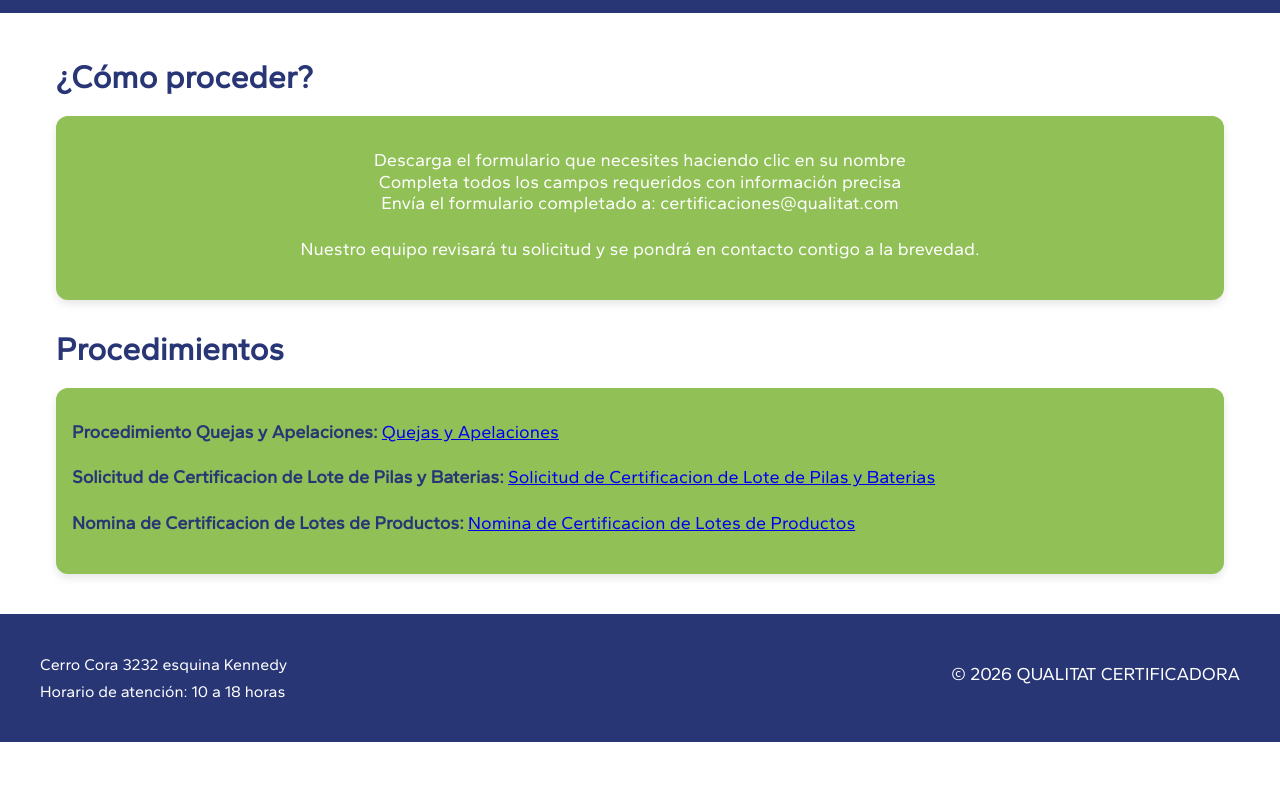
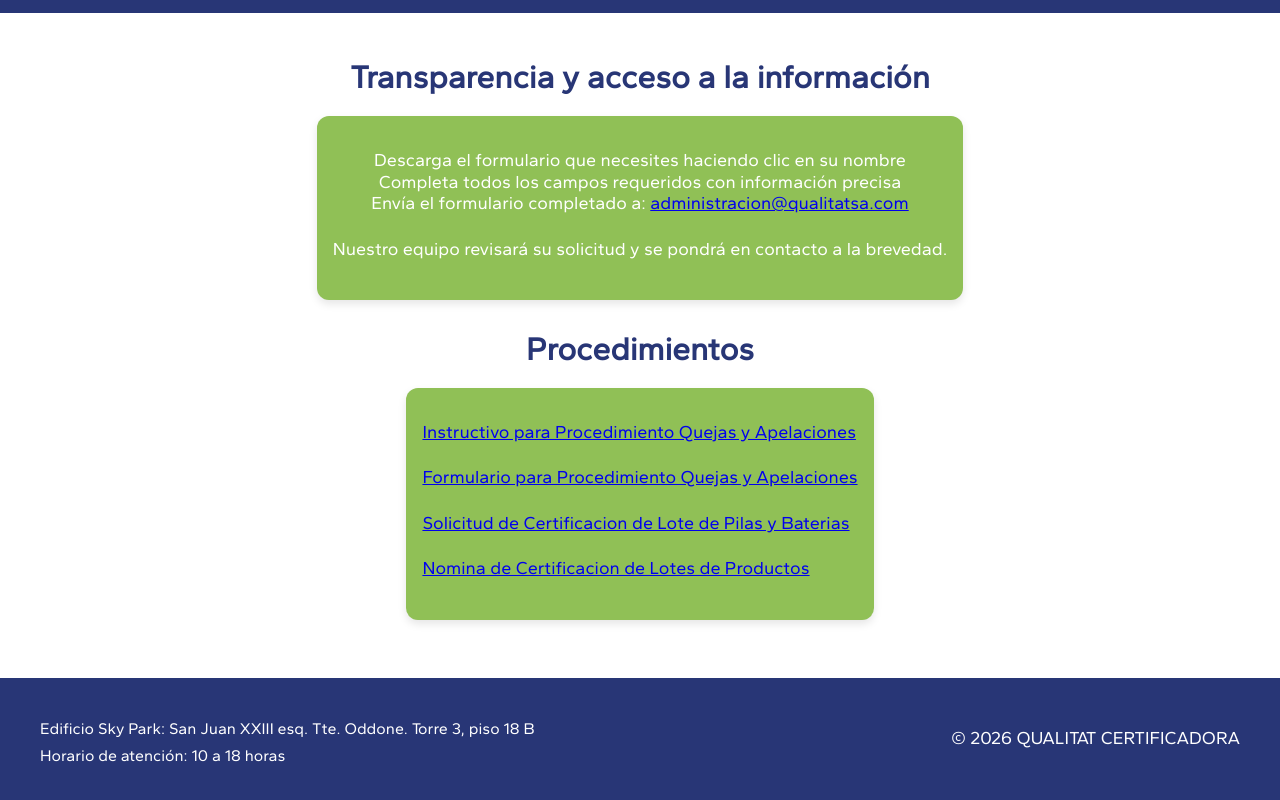
Before and after one commit to Gords/Qualitat, an Eleventy site: page src/enlaces-utiles.md in a window 1280 px wide. Shown: the part 148-948 px from the top of the page. Before the commit the page ends 890 px from the top, so only its background shows below. Built offline with nearby package versions, Linux system fonts and the light colour scheme; Eleventy itself is replaced by a stand-in of ours; files that its build step writes are made by us from their sources.

Commit message:
Add /files endpoint to eleventy.js so user can download files by clicking on link

```diff
--- a/src/_includes/footer.njk
+++ b/src/_includes/footer.njk
@@ -1,7 +1,7 @@
 <footer>
     <div class="footer-content">
         <div class="footer-info">
-            <p>Cerro Cora 3232 esquina Kennedy</p>
+            <p>Edificio Sky Park: San Juan XXIII esq. Tte. Oddone. Torre 3, piso 18 B</p>
             <p>Horario de atención: 10 a 18 horas</p>
         </div>
         <div class="footer-copyright">
--- a/src/css/styles.css
+++ b/src/css/styles.css
@@ -179,6 +179,15 @@ p {
     text-align: center;
 }
 
+/* Useful Links Styles */
+.useful-links {
+    display: flex;
+    flex-direction: column;
+    justify-content: center;
+    align-items: center;
+    min-height: 60vh;
+}
+
 
 /* Contact Styles */
 .contact {
--- a/src/enlaces-utiles.md
+++ b/src/enlaces-utiles.md
@@ -3,27 +3,26 @@ layout: base.njk
 title: Enlaces útiles
 ---
 
-<section class="enlaces-utiles">
-    <h2>¿Cómo proceder?</h2>
+<section class="useful-links">
+    <h2>Transparencia y acceso a la información</h2>
         <div class="about-content service-card">
           <p>
             Descarga el formulario que necesites haciendo clic en su nombre</br>
             Completa todos los campos requeridos con información precisa</br>
-            Envía el formulario completado a: certificaciones@qualitat.com
+            Envía el formulario completado a: <a href="mailto:administracion@qualitatsa.com">administracion@qualitatsa.com</a>
 
-            Nuestro equipo revisará tu solicitud y se pondrá en contacto contigo a la brevedad.
+            Nuestro equipo revisará su solicitud y se pondrá en contacto a la brevedad.
           </p>
         </div>
         <h2>Procedimientos</h3>
             <div class="service-card">
-                <p><strong class="highlights">Procedimiento Quejas y Apelaciones:</strong>
-                  <a href="files/assets/QUEJAS Y APELACIONES-06.docx" target="_blank" class="block px-4 py-2 text-sm text-gray-700 hover:bg-gray-100">Quejas y Apelaciones</a>
+                <p><a href="/files/QUEJAS Y APELACIONES-06.docx" target="_blank" class="block px-4 py-2 text-sm text-gray-700 hover:bg-gray-100">Instructivo para Procedimiento Quejas y Apelaciones</a>
                 </p>
-                <p><strong class="highlights">Solicitud de Certificacion de Lote de Pilas y Baterias:</strong>
-                  <a href="files/SOLICITUD DE CERTIFICACION DE PILAS Y BATERIAS-29.docx" target="_blank" class="block px-4 py-2 text-sm text-gray-700 hover:bg-gray-100">Solicitud de Certificacion de Lote de Pilas y Baterias</a>
+                <p><a href="/files/QUEJAS Y APELACIONES PARA USUARIOS-15.docx" target="_blank" class="block px-4 py-2 text-sm text-gray-700 hover:bg-gray-100">Formulario para Procedimiento Quejas y Apelaciones</a>
                 </p>
-                <p><strong class="highlights">Nomina de Certificacion de Lotes de Productos:</strong>
-                  <a href="/files/NOMINA DE CERTIFICACION DE LOTES DE PRODUCTOS-39.docx" target="_blank" class="block px-4 py-2 text-sm text-gray-700 hover:bg-gray-100">Nomina de Certificacion de Lotes de Productos</a>
+                <p><a href="/files/SOLICITUD DE CERTIFICACION DE PILAS Y BATERIAS-29.docx" target="_blank" class="block px-4 py-2 text-sm text-gray-700 hover:bg-gray-100">Solicitud de Certificacion de Lote de Pilas y Baterias</a>
+                </p>
+                <p><a href="/files/NOMINA DE CERTIFICACION DE LOTES DE PRODUCTOS-39.docx" target="_blank" class="block px-4 py-2 text-sm text-gray-700 hover:bg-gray-100">Nomina de Certificacion de Lotes de Productos</a>
                 </p>
             </div>
 </section>
```
Also changed, not shown: .eleventy.js.
